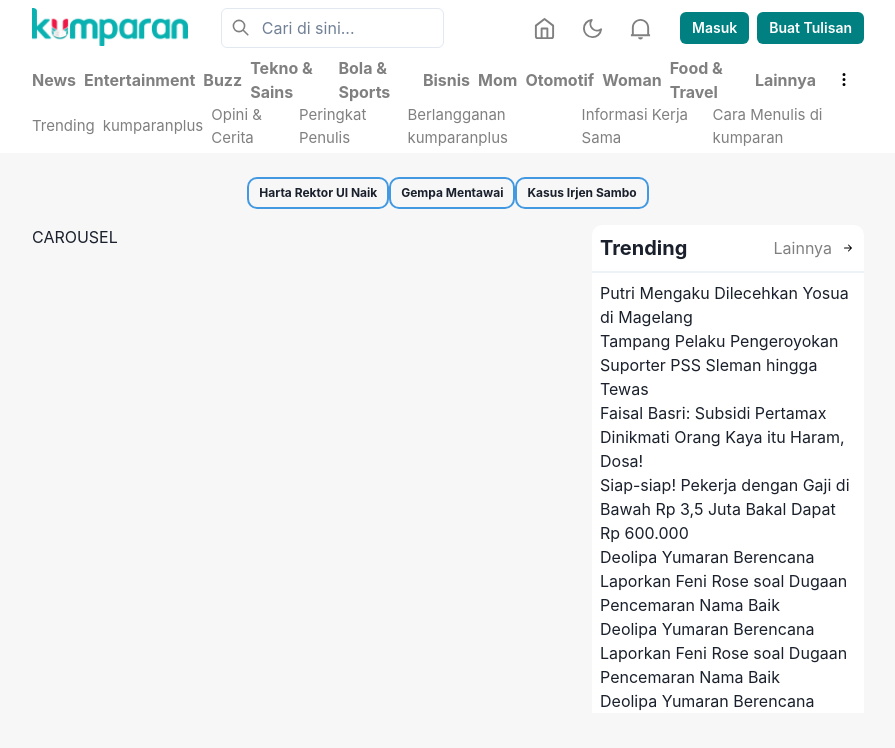
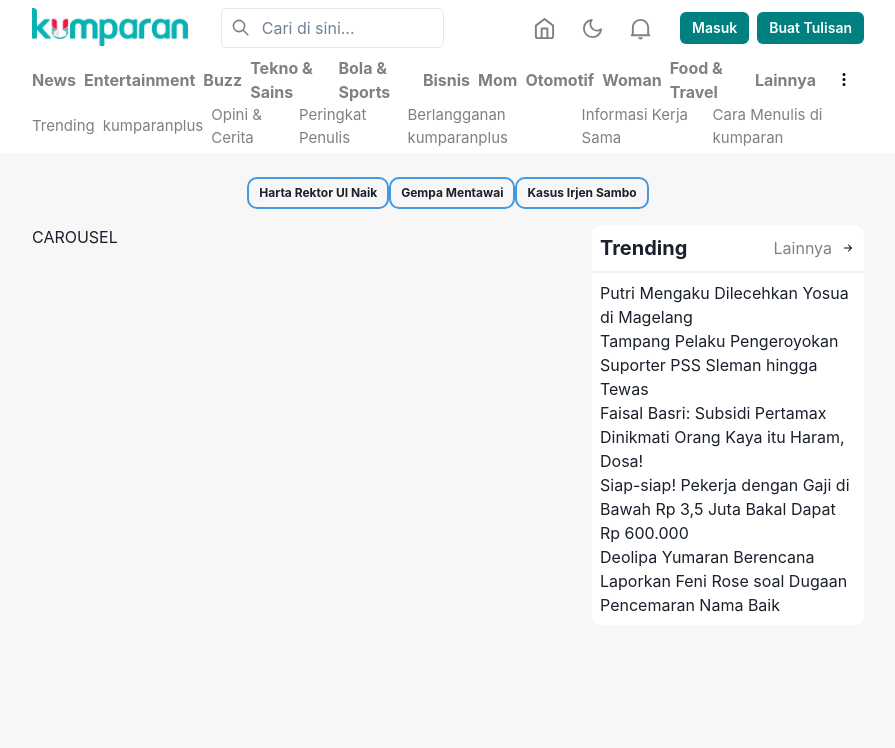
Before and after one commit to Afatkharrofiqi/clone-kumparan, a Next.js app: page / in a window 1280 px wide. Shown: the top 748 px of the page, without its empty margins (192-1087 px from the left). Built offline with nearby package versions, Linux system fonts and the light colour scheme.

Commit message:
[WIP] trending

```diff
--- a/src/data/trending.ts
+++ b/src/data/trending.ts
@@ -50,45 +50,5 @@
     totalLikes: 2,
     lastUpdated: new Date(),
     image: 'https://blue.kumparan.com/image/upload/fl_progressive,fl_lossy,c_fill,q_auto:best,w_640/v1634025439/01gakq6x8mt7nwywvxrxhkjmtr.jpg'
-  },
-  {
-    title: 'Deolipa Yumaran Berencana Laporkan Feni Rose soal Dugaan Pencemaran Nama Baik',
-    createdBy: 'kumparanHITS',
-    comment: false,
-    totalComments: 0,
-    like: true,
-    totalLikes: 2,
-    lastUpdated: new Date(),
-    image: 'https://blue.kumparan.com/image/upload/fl_progressive,fl_lossy,c_fill,q_auto:best,w_640/v1634025439/01gakq6x8mt7nwywvxrxhkjmtr.jpg'
-  },
-  {
-    title: 'Deolipa Yumaran Berencana Laporkan Feni Rose soal Dugaan Pencemaran Nama Baik',
-    createdBy: 'kumparanHITS',
-    comment: false,
-    totalComments: 0,
-    like: true,
-    totalLikes: 2,
-    lastUpdated: new Date(),
-    image: 'https://blue.kumparan.com/image/upload/fl_progressive,fl_lossy,c_fill,q_auto:best,w_640/v1634025439/01gakq6x8mt7nwywvxrxhkjmtr.jpg'
-  },
-  {
-    title: 'Deolipa Yumaran Berencana Laporkan Feni Rose soal Dugaan Pencemaran Nama Baik',
-    createdBy: 'kumparanHITS',
-    comment: false,
-    totalComments: 0,
-    like: true,
-    totalLikes: 2,
-    lastUpdated: new Date(),
-    image: 'https://blue.kumparan.com/image/upload/fl_progressive,fl_lossy,c_fill,q_auto:best,w_640/v1634025439/01gakq6x8mt7nwywvxrxhkjmtr.jpg'
-  },
-  {
-    title: 'Deolipa Yumaran Berencana Laporkan Feni Rose soal Dugaan Pencemaran Nama Baik',
-    createdBy: 'kumparanHITS',
-    comment: false,
-    totalComments: 0,
-    like: true,
-    totalLikes: 2,
-    lastUpdated: new Date(),
-    image: 'https://blue.kumparan.com/image/upload/fl_progressive,fl_lossy,c_fill,q_auto:best,w_640/v1634025439/01gakq6x8mt7nwywvxrxhkjmtr.jpg'
-  },
+  }
 ];
```
